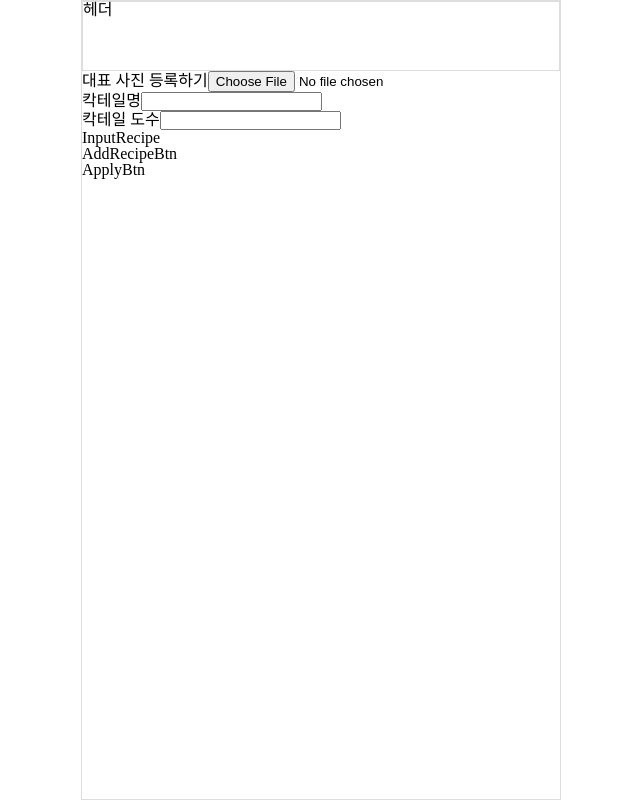
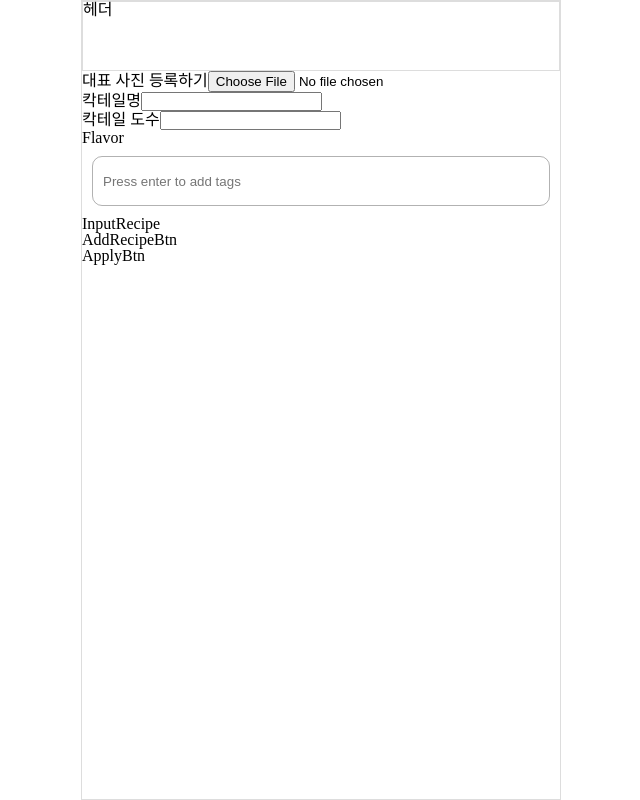
Before and after one commit to Cocktailer-Elice/cocktailer, a React (Vite) app in the folder Frontend/: page /cockcipe/apply in a window 1280 px wide. Shown: the whole page, without its empty margins (319-959 px from the left). Built offline with nearby package versions, Linux system fonts and the light colour scheme.

Commit message:
Feat : 칵테일 맛 태그 기능 구현 but 타입 에러

```diff
--- a/Frontend/src/components/Cockcipe/Apply/InputCockFlavor.tsx
+++ b/Frontend/src/components/Cockcipe/Apply/InputCockFlavor.tsx
@@ -1,8 +1,105 @@
-import React from 'react';
+import React, { ChangeEvent, useRef, useState } from 'react';
 import styled from 'styled-components';
 
 const InputCockFlavor = () => {
-  return <></>;
+  const inputRef = useRef<HTMLInputElement>(null);
+  const [tag, setTag] = useState<string | null>('');
+  const [tagList, setTagList] = useState<string[]>([]);
+
+  const handleChange = (e: React.ChangeEvent<HTMLInputElement>) => {
+    //console.log(inputRef.current);
+    setTag(e.target.value);
+  };
+  const handleKeyPress = (e: React.KeyboardEvent<HTMLInputElement>) => {
+    const newTag = inputRef.current?.value;
+    if (newTag?.length !== 0 && e.key === 'Enter') {
+      setTagList((item) => [...item, newTag]);
+      setTag('');
+    }
+  };
+
+  const deleteTagItem = (event: React.MouseEvent<HTMLButtonElement>) => {
+    // console.log(event.target.parentElement.firstChild.innerText);
+    const deleteTagItem = event.target.parentElement.firstChild.innerText;
+    const filteredTagList = tagList?.filter(
+      (tagItem) => tagItem !== deleteTagItem,
+    );
+    setTagList(filteredTagList);
+  };
+
+  return (
+    <>
+      <p>Flavor</p>
+
+      <TagBox>
+        {tagList?.map((tagItem, index) => {
+          return (
+            <TagItem key={index}>
+              <Text>{tagItem}</Text>
+              <Button onClick={deleteTagItem}>X</Button>
+            </TagItem>
+          );
+        })}
+        <TagInput
+          type="text"
+          placeholder="Press enter to add tags"
+          tabIndex={2}
+          onChange={handleChange}
+          ref={inputRef}
+          value={tag}
+          onKeyPress={handleKeyPress}
+        />
+      </TagBox>
+    </>
+  );
 };
 
 export default InputCockFlavor;
+
+const TagBox = styled.div`
+  display: flex;
+  align-items: center;
+  flex-wrap: wrap;
+  min-height: 50px;
+  margin: 10px;
+  padding: 0 10px;
+  border: 1px solid rgba(0, 0, 0, 0.3);
+  border-radius: 10px;
+
+  &:focus-within {
+    border-color: #868e96;
+  }
+`;
+
+const Text = styled.span``;
+
+const Button = styled.button`
+  display: flex;
+  justify-content: center;
+  align-items: center;
+  width: 15px;
+  height: 15px;
+  margin-left: 5px;
+  background-color: white;
+  border-radius: 50%;
+  color: #ddd;
+`;
+const TagItem = styled.div`
+  display: flex;
+  align-items: center;
+  justify-content: space-between;
+  margin: 5px;
+  padding: 5px;
+  background-color: #4c6ef5;
+  border-radius: 5px;
+  color: white;
+  font-size: 13px;
+`;
+const TagInput = styled.input`
+  display: inline-flex;
+  min-width: 150px;
+  background: transparent;
+  border: none;
+  outline: none;
+  cursor: text;
+`;
```
